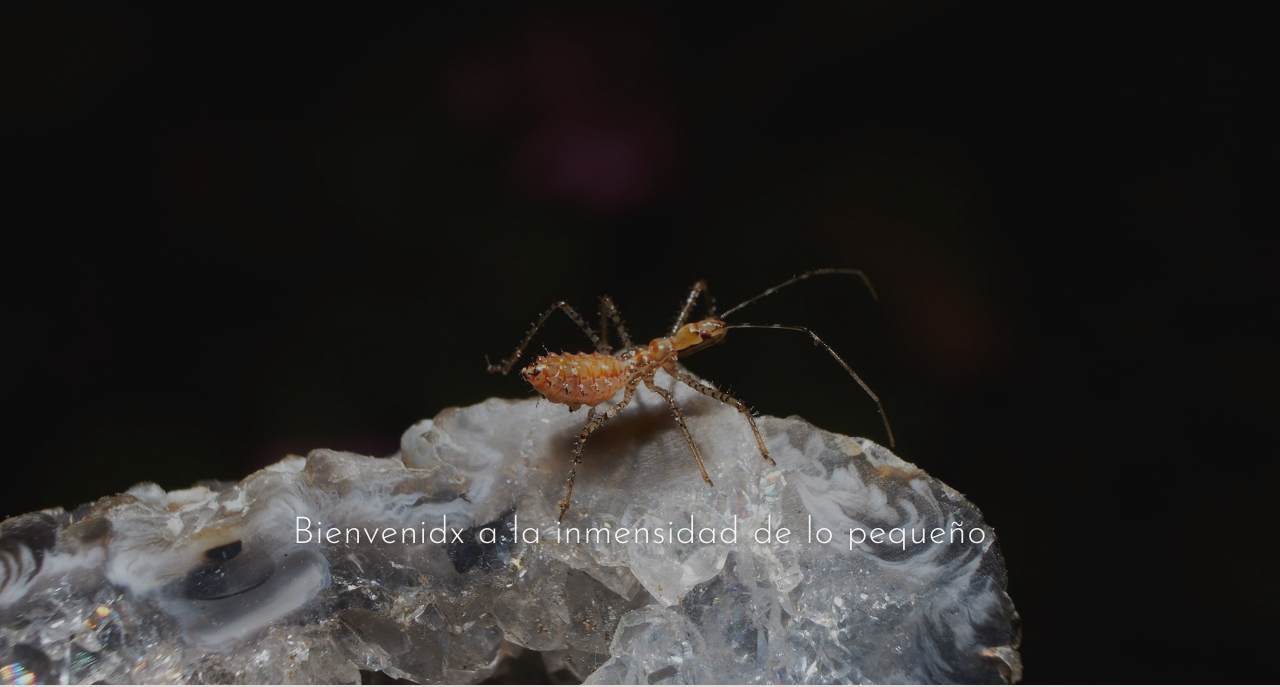
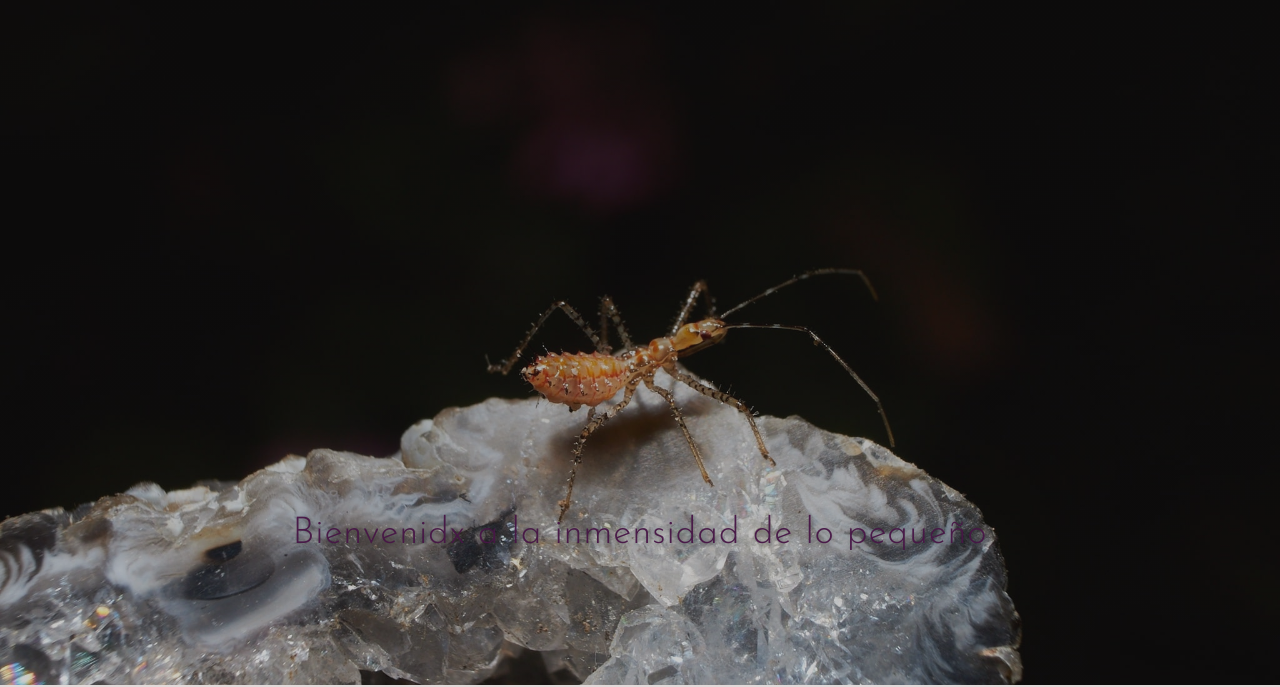
Before and after one commit to Caracolaracol/CaracolFirstSIte, a website: page index.html in a window 1280 px wide. Shown: the part 115-802 px from the top of the page. Drawn offline with nearby package versions, Linux system fonts and the light colour scheme; a web font is replaced by a local one.

Commit message:
cambio color de fuente

```diff
--- a/scss/partials/layout/_header.scss
+++ b/scss/partials/layout/_header.scss
@@ -96,7 +96,6 @@ li {
     gap: 10px;
     grid-area: botones;
 }
-
 @media screen and (max-width: 1024px) {
     .botones-costado {
         display: none;
@@ -249,9 +248,10 @@ details > {
     text-align: center;
     top: 250vw;
     margin-bottom: 9vh;
-    color: rgb(249, 248, 249);
+    color: rgb(63, 14, 63);
     user-select: none;
 }
+
 
 
 @media screen and (max-width: 1600px) {
@@ -259,6 +259,7 @@ details > {
         font-size: 2.2vw;
         margin-bottom: 8vw;
     }
+
 }
 
 @media screen and (max-width: 1307px) {
@@ -266,6 +267,7 @@ details > {
         font-size: 2.9vw;
         margin-bottom: 10vw;
     }
+
 }
 
 
@@ -274,12 +276,14 @@ details > {
         font-size: 4vw;
         margin-bottom: 12vw;
     }
+
 }
 @media screen and (max-width: 768px) {
     .texto-background {
         font-size: 4.3vw;
         margin-bottom: 17vw;
     }
+
 }
 @media screen and (max-width: 510px) {
     .texto-background {
```
Also changed, not shown: css/style.css.
